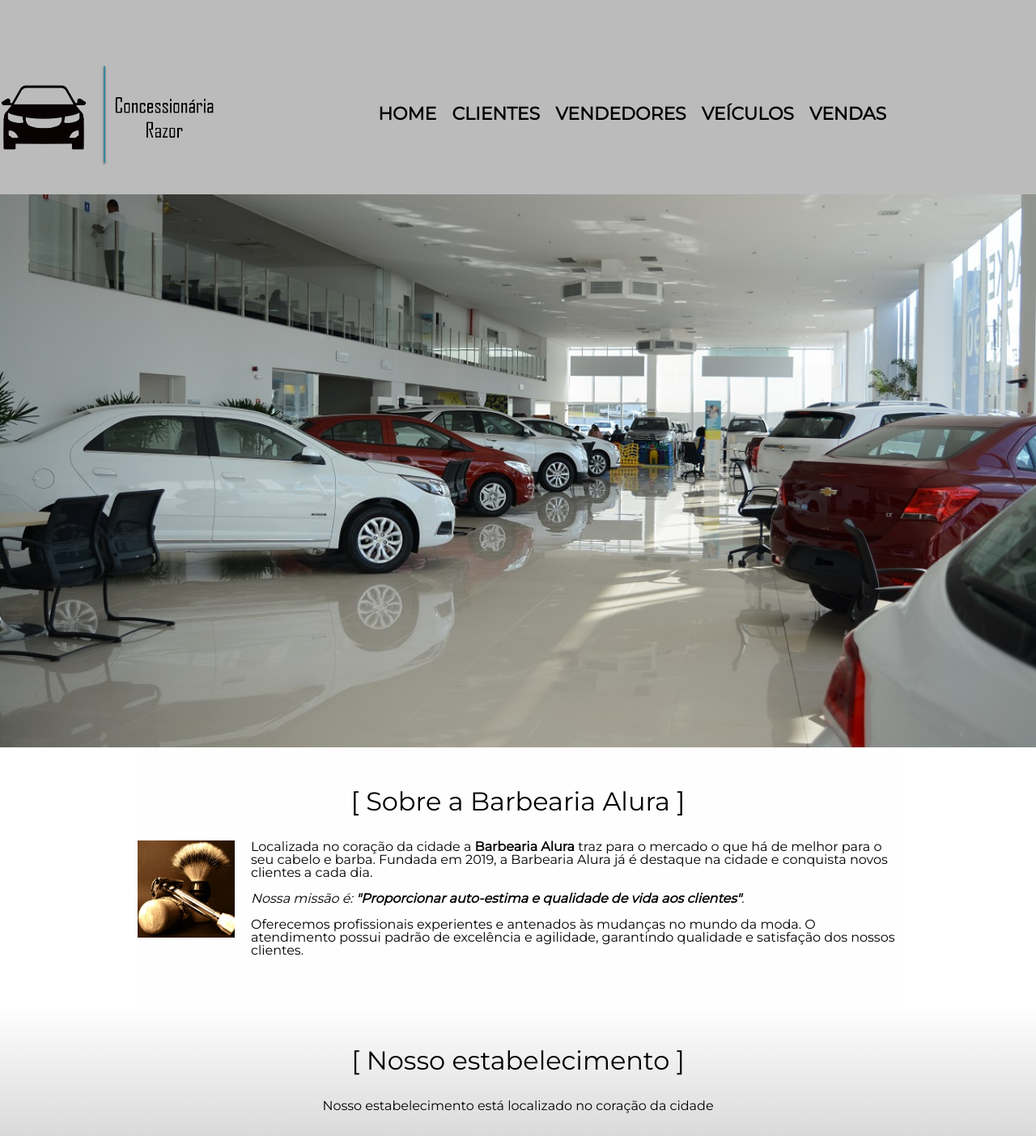
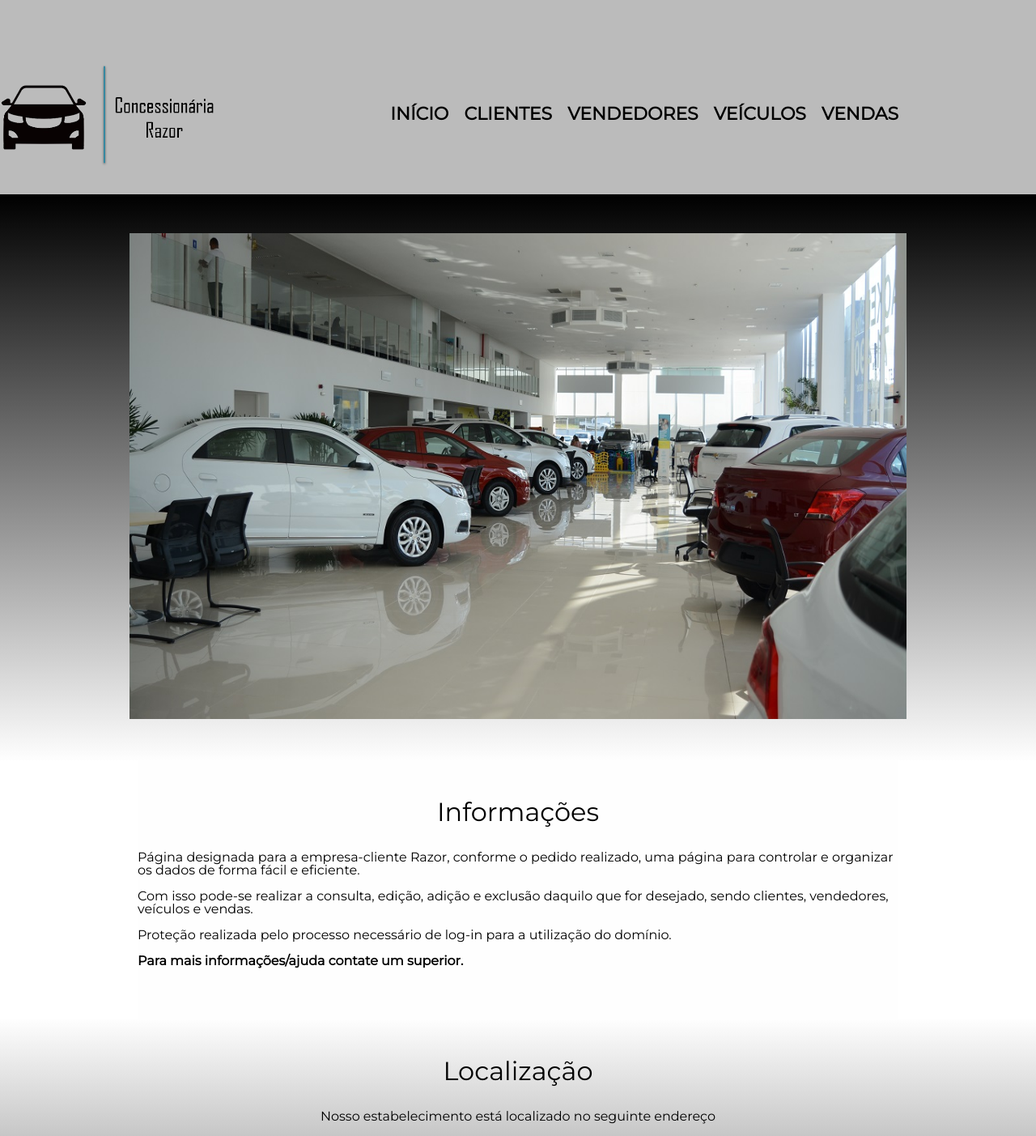
Before and after one commit to jonatanfrc/concecionaria, a PHP site: page / in a window 1280 px wide. Shown: the top 1403 px of the page at 81% size. Run offline with PHP 8.4, Linux system fonts and the light colour scheme.

Commit message:
front e correcoes

```diff
--- a/criaCliente.php
+++ b/criaCliente.php
@@ -62,8 +62,8 @@
 
 		   <button type="submit"
 		          class="btn btn-primary"
-		          name="create">Criar</button>
-		    <a href="listaCliente.php" class="link-primary"> Ver lista de clientes</a>
+		          name="create">Adicionar</button>
+		    <a href="listaCliente.php" class="link-primary"> Voltar</a>
 	    </form>
 	</div>
 </body>
--- a/criaVeiculo.php
+++ b/criaVeiculo.php
@@ -62,8 +62,8 @@
 
 		   <button type="submit"
 		          class="btn btn-primary"
-		          name="create">Criar</button>
-		    <a href="listaVeiculo.php" class="link-primary"> Ver lista de veículos</a>
+		          name="create">Adicionar</button>
+		    <a href="listaVeiculo.php" class="link-primary"> Voltar</a>
 	    </form>
 	</div>
 </body>
--- a/criaVendedor.php
+++ b/criaVendedor.php
@@ -62,8 +62,8 @@
 
 		   <button type="submit"
 		          class="btn btn-primary"
-		          name="create">Criar</button>
-		    <a href="listaVendedor.php" class="link-primary"> Ver lista de vendedores</a>
+		          name="create">Adicionar</button>
+		    <a href="listaVendedor.php" class="link-primary"> Voltar</a>
 	    </form>
 	</div>
 </body>
--- a/css/style.css
+++ b/css/style.css
@@ -8,6 +8,12 @@ body{
 	justify-content: center;
 	align-items: center;
 	flex-direction: column;
+}
+
+.footerEnd{
+	background: #BBBBBB;
+	height: 200px;
+
 }
 
 .logoempresa{
@@ -190,8 +196,8 @@ td, th {
 /*CSS da página incial*/
 
 .banner{
-	width: 100%;
-
+	width: 75%;
+	height: 600px;
 }
 
 .titulo-principal{
@@ -201,17 +207,9 @@ td, th {
 	clear: left;
 }
 
-.titulo-principal:first-letter{
+.c-principal:first-letter{
 	font-weight: bold;
 }
-
-.titulo-principal:before{
-	content: "[ "
-	}
-
-.titulo-principal:after{
-	content: " ]"
-	}
 
 .principal {
 	padding: 3em 0;
@@ -239,7 +237,12 @@ td, th {
 
 .mapa{
 	padding: 3em 0;
-	background: linear-gradient(#FEFEFE,#888888) ;
+	background: linear-gradient(#fefefe, #000000);
+}
+
+.mapace{
+	padding: 3em 0;
+	background: linear-gradient(#000000, #fefefe) ;
 }
 
 .mapa-conteudo{
@@ -254,12 +257,12 @@ td, th {
 
 .beneficios{
 	padding: 3em 0;
-	background: #888888;
 }
 
 .conteudo-beneficios{
 	width: 640px;
 	margin: 0 auto;
+	text-align: center;
 }
 
 .lista-beneficios{
--- a/editaCliente.php
+++ b/editaCliente.php
@@ -60,7 +60,7 @@
 		   <button type="submit"
 		           class="btn btn-primary"
 		           name="update">Editar</button>
-		    <a href="listaCliente.php" class="link-primary">Visualizar</a>
+		    <a href="listaCliente.php" class="link-primary">Voltar</a>
 	    </form>
 	</div>
 </body>
--- a/editaVeiculo.php
+++ b/editaVeiculo.php
@@ -60,7 +60,7 @@
 		   <button type="submit"
 		           class="btn btn-primary"
 		           name="update">Editar</button>
-		    <a href="listaVeiculo.php" class="link-primary">Visualizar</a>
+		    <a href="listaVeiculo.php" class="link-primary">Voltar</a>
 	    </form>
 	</div>
 </body>
--- a/editaVendedor.php
+++ b/editaVendedor.php
@@ -60,7 +60,7 @@
 		   <button type="submit"
 		           class="btn btn-primary"
 		           name="update">Editar</button>
-		    <a href="listaVendedor.php" class="link-primary">Visualizar</a>
+		    <a href="listaVendedor.php" class="link-primary">Voltar</a>
 	    </form>
 	</div>
 </body>
--- a/index.php
+++ b/index.php
@@ -18,64 +18,46 @@
 
 				<nav>
 					<ul>
-						<li><a href="index.php">Home</a></li>
+						<li><a href="index.php">Início</a></li>
 						<li><a href="listaCliente.php">Clientes</a></li>
 						<li><a href="listaVendedor.php">Vendedores</a></li>
 						<li><a href="listaVeiculo.php">Veículos</a></li>
 						<li><a href="listaVendas.php">Vendas</a></li>
-						<li><a href="contato.html"></a></li>
 					</ul>
 				</nav>
 			</div>
 		</header>
 
+		<section class="mapace">
+		<center>
 		<img class="banner" src="img/dentroConcessionaria.jpg">
+		</center>
+		</section>
 
 	<main>
 		<section class="principal">
-			<h2 class="titulo-principal">Sobre a Barbearia Alura</h2>
+			<h2 class="titulo-principal">Informações</h2>
 
-			<img class = "utensilios" src="img/utensilios.jpg" alt="Utensilios de um barbeiro">
+			<p>Página designada para a empresa-cliente Razor, conforme o pedido realizado, uma página para controlar e organizar os dados de forma fácil e eficiente.</p>
+			<p>Com isso pode-se realizar a consulta, edição, adição e exclusão daquilo que for desejado, sendo clientes, vendedores, veículos e vendas.</p>
+			<p>Proteção realizada pelo processo necessário de log-in para a utilização do domínio.</p>
+			<p id="missao"> <strong>Para mais informações/ajuda contate um superior.</strong></p>
 
-			<p>Localizada no coração da cidade a <strong>Barbearia Alura</strong> traz para o mercado o que há de melhor para o seu cabelo e barba. Fundada em 2019, a Barbearia Alura já é destaque na cidade e conquista novos clientes a cada dia.</p>
-
-			<p id="missao"><em>Nossa missão é: <strong>"Proporcionar auto-estima e qualidade de vida aos clientes"</strong>.</em></p>
-
-			<p>Oferecemos profissionais experientes e antenados às mudanças no mundo da moda. O atendimento possui padrão de excelência e agilidade, garantindo qualidade e satisfação dos nossos clientes.</p>
 		</section>
 
 		<section class="mapa">
-			<h3 class="titulo-principal">Nosso estabelecimento</h3>
-			<p> Nosso estabelecimento está localizado no coração da cidade</p>
+            <h3 class="titulo-principal">Localização</h3>
+            <p> Nosso estabelecimento está localizado no seguinte endereço </p>
 
-			<div class="mapa-conteudo"><iframe src="https://www.google.com/maps/embed?pb=!1m18!1m12!1m3!1d3510.1268069289904!2d-81.56606268544617!3d28.38523770198205!2m3!1f0!2f0!3f0!3m2!1i1024!2i768!4f13.1!3m3!1m2!1s0x88dd7ee634caa5f7%3A0xa71e391fd01cf1a0!2sWalt%20Disney%20World%20Resort!5e0!3m2!1spt-BR!2sbr!4v1580921576380!5m2!1spt-BR!2sbr" width="100%" height="300" frameborder="0" style="border:0;" allowfullscreen=""></iframe>
-			</div>
+            <div class="mapa-conteudo">
+				<center><iframe src="https://www.google.com/maps/embed?pb=!1m18!1m12!1m3!1d923.4034696269206!2d-49.973866834599804!3d-22.21677559577686!2m3!1f0!2f0!3f0!3m2!1i1024!2i768!4f13.1!3m3!1m2!1s0x94bfd706627c6987%3A0x4beb72b551a2b8c!2zQ29uZG9tw61uaW8gVMOibmdlcg!5e0!3m2!1spt-BR!2sbr!4v1618794114180!5m2!1spt-BR!2sbr" width="600" height="450" style="border:0;" allowfullscreen="" loading="lazy"></iframe></center>
+            </div>
+        </section>
 
-		</section>
-
-		<section class="beneficios">
-			<h3 class="titulo-principal">Benefícios</h3>
-
-			<div class="conteudo-beneficios">
-				<ul class="lista-beneficios">
-					<li class="itens">Atendimento aos Clientes</li>
-					<li class="itens">Espaço diferenciado</li>
-					<li class="itens">Localização</li>
-					<li class="itens">Profissionais Qualificados</li>
-					<li class="itens">Pontualidade</li>
-					<li class="itens">Limpeza</li>
-			</ul><img src="img/beneficios.jpg" class="imagem-beneficios">
-			</div>
-
-			<div class="video">
-				<iframe width="100%" height="315" src="https://www.youtube.com/embed/wcVVXUV0YUY" frameborder="0" allow="accelerometer; autoplay; encrypted-media; gyroscope; picture-in-picture" allowfullscreen></iframe>
-			</div>
-
-		</section>
 	</main>
 
-		<footer>
-			<img src="img/logoempresa.png">
+		<footer class="footerEnd">
+			<img src="img/logoempresa.png" height="200">
 			<p class="copyright">&copy; Copyright Concessionária Razor - 2021</p>
 		</footer>
 
--- a/listaCliente.php
+++ b/listaCliente.php
@@ -39,10 +39,10 @@
 			      <td><?php echo $rows['telefone']; ?></td>
 			      <td><?php echo $rows['endereco']; ?></td>
 			      <td><a href="editaCliente.php?id_cli=<?=$rows['id_cli']?>"
-			      	     class="btn btn-success">Atualizar</a>
+			      	     class="btn btn-success">Editar</a>
 
 			      	  <a href="php/deleteCliente.php?id_cli=<?=$rows['id_cli']?>"
-			      	     class="btn btn-danger">Deletar</a>
+			      	     class="btn btn-danger">Excluir</a>
 			      </td>
 			    </tr>
 			    <?php } ?>
--- a/listaVeiculo.php
+++ b/listaVeiculo.php
@@ -39,10 +39,10 @@
 			      <td><?php echo $rows['fabricante']; ?></td>
 			      <td><?php echo $rows['ano']; ?></td>
 			      <td><a href="editaVeiculo.php?id_vei=<?=$rows['id_vei']?>"
-			      	     class="btn btn-success">Atualizar</a>
+			      	     class="btn btn-success">Editar</a>
 
 			      	  <a href="php/deleteVeiculo.php?id_vei=<?=$rows['id_vei']?>"
-			      	     class="btn btn-danger">Deletar</a>
+			      	     class="btn btn-danger">Excluir</a>
 			      </td>
 			    </tr>
 			    <?php } ?>
--- a/listaVendedor.php
+++ b/listaVendedor.php
@@ -39,10 +39,10 @@
 			      <td><?php echo $rows['telefone']; ?></td>
 			      <td><?php echo $rows['endereco']; ?></td>
 			      <td><a href="editaVendedor.php?id_ven=<?=$rows['id_ven']?>"
-			      	     class="btn btn-success">Atualizar</a>
+			      	     class="btn btn-success">Editar</a>
 
 			      	  <a href="php/deleteVendedor.php?id_ven=<?=$rows['id_ven']?>"
-			      	     class="btn btn-danger">Deletar</a>
+			      	     class="btn btn-danger">Excluir</a>
 			      </td>
 			    </tr>
 			    <?php } ?>
```
